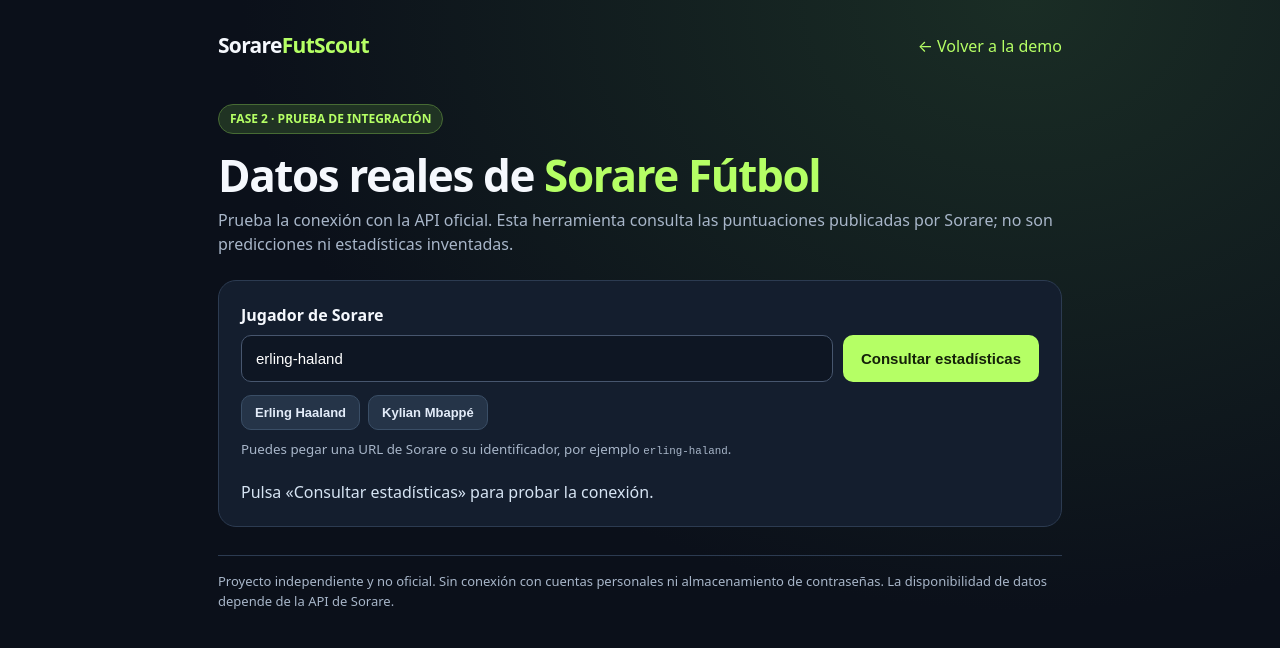
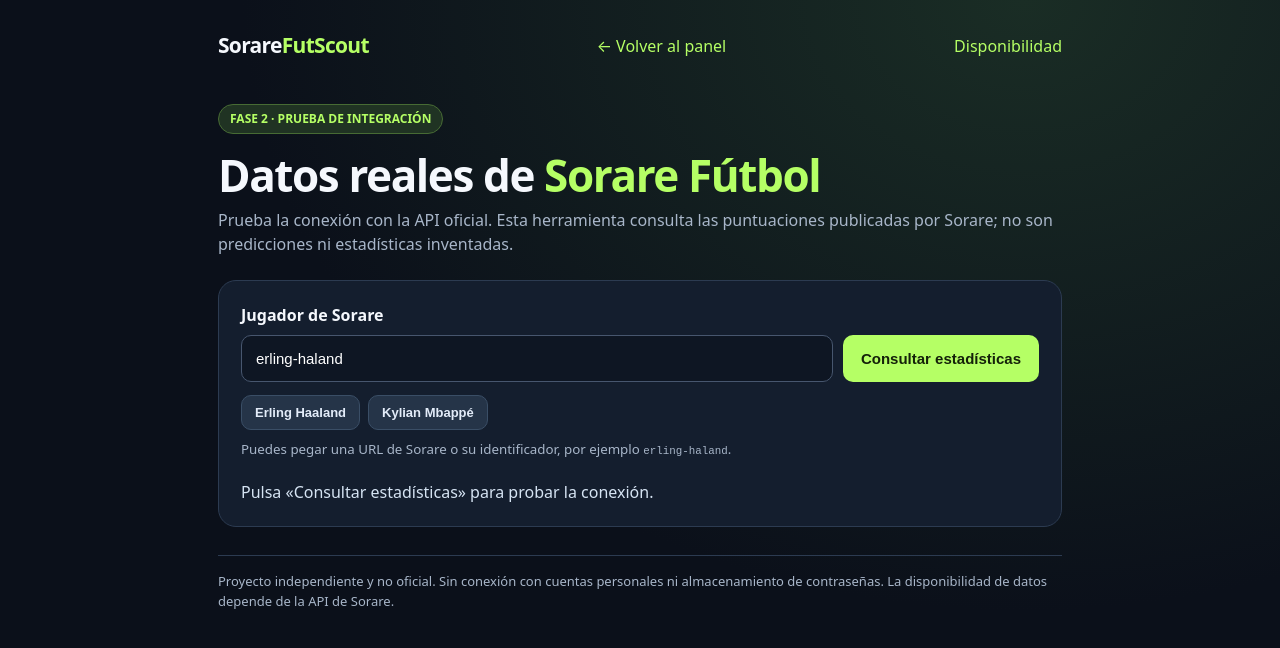
Before and after one commit to karimruiz7/sorarefutscout, a plain HTML site: page datos-reales.html in a window 1280 px wide. Drawn offline with Linux system fonts and the light colour scheme.

Commit message:
Unificar la navegación entre las páginas reales y la demo

```diff
--- a/datos-reales.html
+++ b/datos-reales.html
@@ -33,7 +33,7 @@ footer{border-top:1px solid var(--border);margin-top:28px;padding-top:16px;font-
 </style>
 </head>
 <body><main>
-<nav><div class="logo">Sorare<span>FutScout</span></div><a href="/">← Volver a la demo</a></nav>
+<nav><div class="logo">Sorare<span>FutScout</span></div><a href="/">← Volver al panel</a> <a href="/disponibilidad.html">Disponibilidad</a></nav>
 <div class="pill">FASE 2 · PRUEBA DE INTEGRACIÓN</div>
 <h1>Datos reales de <span style="color:var(--accent)">Sorare Fútbol</span></h1>
 <p>Prueba la conexión con la API oficial. Esta herramienta consulta las puntuaciones publicadas por Sorare; no son predicciones ni estadísticas inventadas.</p>
```
